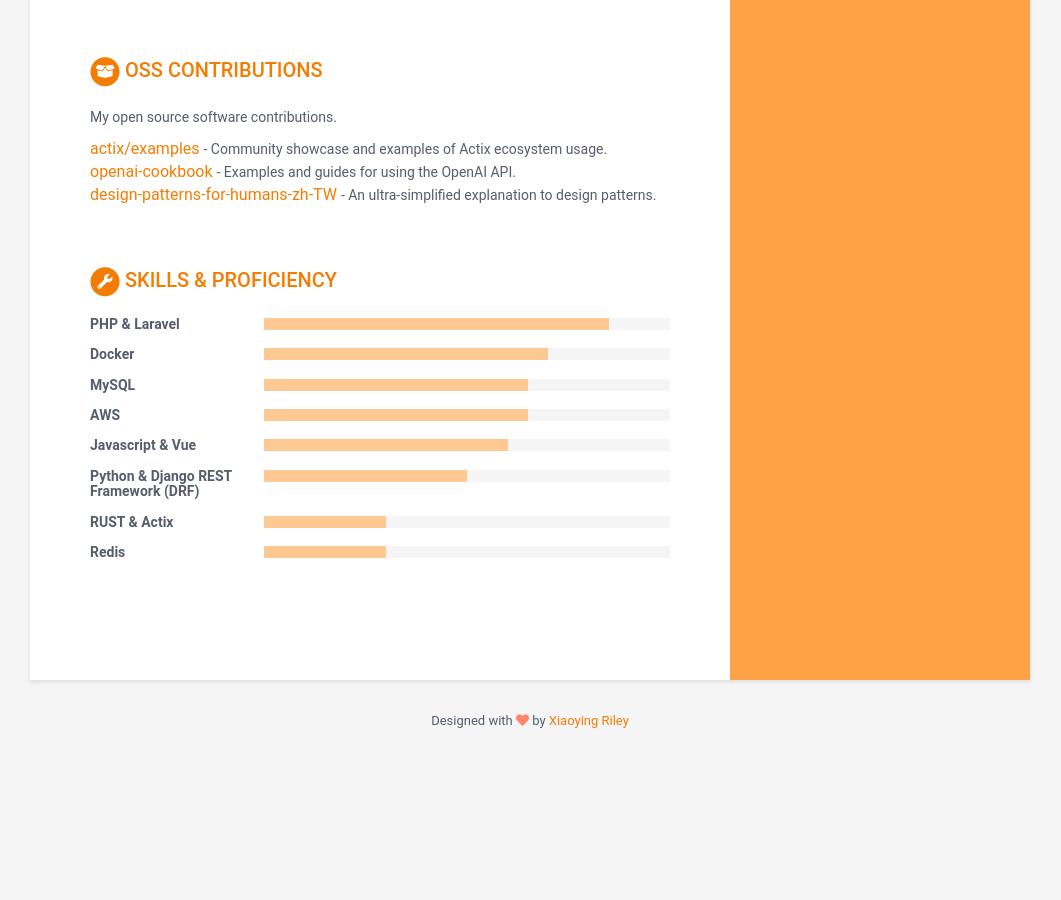
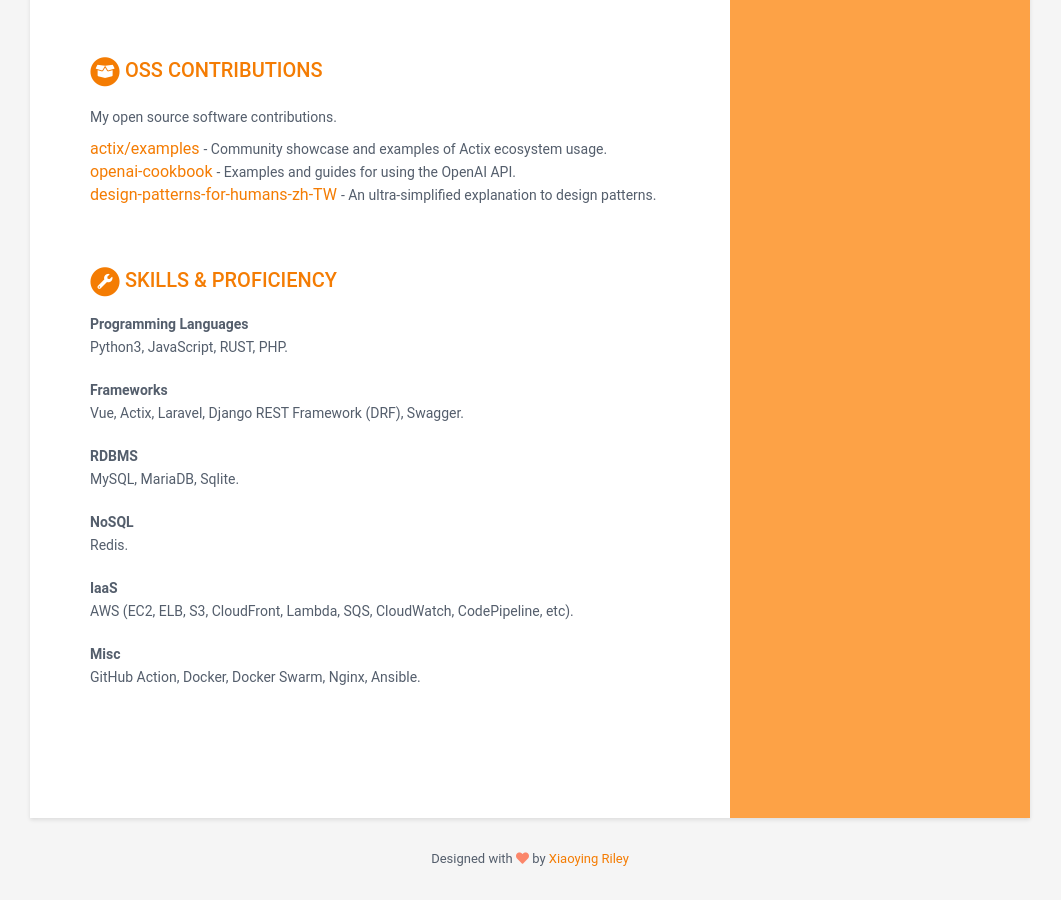
Before and after one commit to liuliuOD/liuliuod.github.io, a Jekyll site: the page built from index.md, in a window 1280 px wide and 900 px high, scrolled down 1651 px. Shown: the whole window, without its empty margins (110-1171 px from the left). Built offline with Jekyll 4.4.1, drawn with Linux system fonts in a browser that asks for light colours; before the commit the page ends 2413 px from its top, so only the background shows below that.

Commit message:
feat: modify skills list style in resume

```diff
--- a/_data/data.yml
+++ b/_data/data.yml
@@ -150,22 +150,24 @@ skills:
     title: Skills &amp; Proficiency
 
     toolset:
-      - name: PHP & Laravel
-        level: 85%
-      - name: Docker
-        level: 70%
-      - name: MySQL
-        level: 65%
-      - name: AWS
-        level: 65%
-      - name: Javascript & Vue
-        level: 60%
-      - name: Python & Django REST Framework (DRF)
-        level: 50%
-      - name: RUST & Actix
-        level: 30%
-      - name: Redis
-        level: 30%
+      - name: Programming Languages
+        tagline:
+          - description: Python3, JavaScript, RUST, PHP.
+      - name: Frameworks
+        tagline:
+          - description: Vue, Actix, Laravel, Django REST Framework (DRF), Swagger.
+      - name: RDBMS
+        tagline:
+          - description: MySQL, MariaDB, Sqlite.
+      - name: NoSQL
+        tagline:
+          - description: Redis.
+      - name: IaaS
+        tagline:
+          - description: AWS (EC2, ELB, S3, CloudFront, Lambda, SQS, CloudWatch, CodePipeline, etc).
+      - name: Misc
+        tagline:
+          - description: GitHub Action, Docker, Docker Swarm, Nginx, Ansible.
 
 footer: >
     Designed with <i class="fas fa-heart"></i> by <a href="http://themes.3rdwavemedia.com" target="_blank" rel="nofollow">Xiaoying Riley</a>
--- /dev/null
+++ b/_includes/skills-list.html
@@ -0,0 +1,31 @@
+{% assign skills = site.data.data.skills %}
+{% if skills %}
+<section class="skills-section section">
+
+  <h2 class="section-title">
+    <span class="fa-stack fa-xs">
+      <i class="fas fa-circle fa-stack-2x"></i>
+      <i class="fas fa-wrench fa-stack-1x fa-inverse"></i>
+    </span>
+    {{ skills.title }}
+  </h2>
+
+  <div class="skillset">
+
+    {% for skill in skills.toolset %}
+    <div class="item">
+
+      <h3 class="level-title">{{ skill.name }}</h3>
+
+      {% for line in skill.tagline %}
+      <br />
+      <p>{{ line.description }}</p>
+      {% endfor %}
+
+    </div><!--//item-->
+    {% endfor %}
+
+  </div>
+
+</section><!--//skills-section-->
+{% endif %}
--- a/index.md
+++ b/index.md
@@ -20,4 +20,4 @@ title: L2's Resume
 
 {% include publications.html %}
 
-{% include skills.html %}
+{% include skills-list.html %}
```
Also changed, not shown: other parts of index.md (+1 -1 lines), Gemfile.lock, _includes/head.html (line endings or trailing spaces), _layouts/resume.html (renamed from _layouts/default.html).
